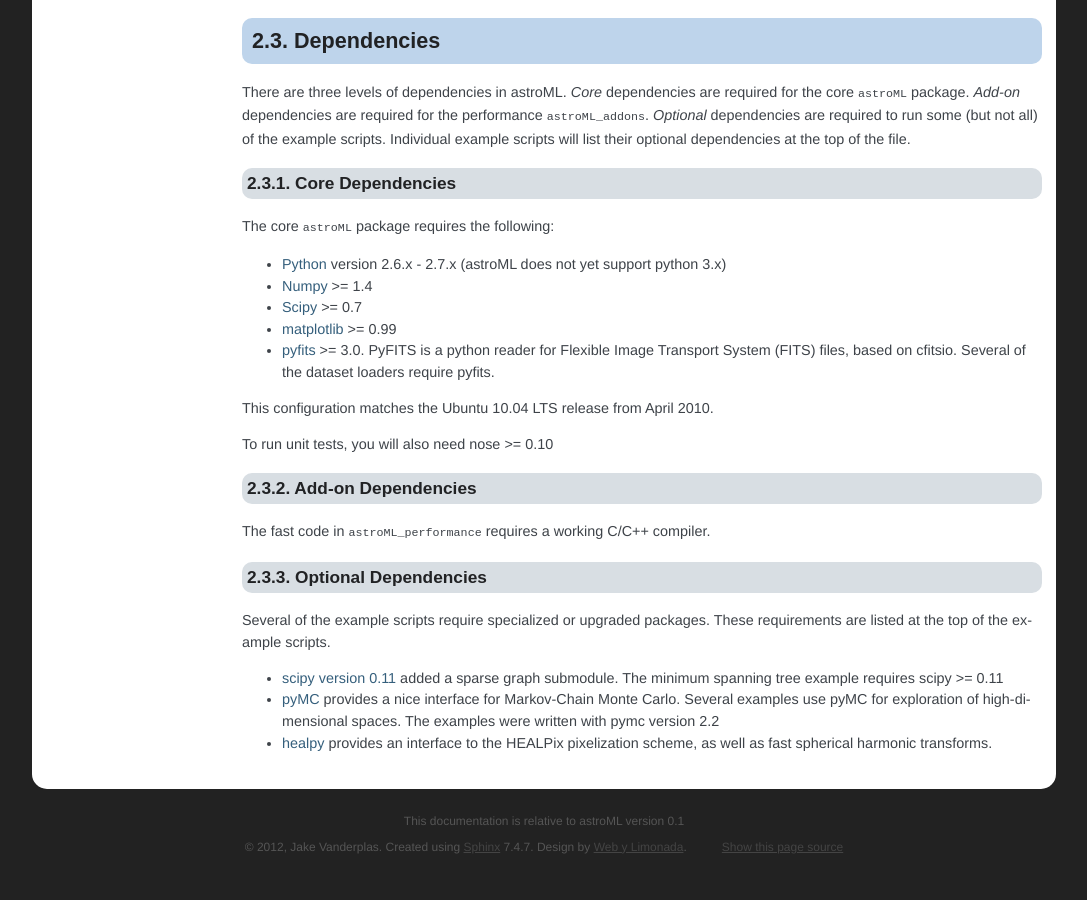
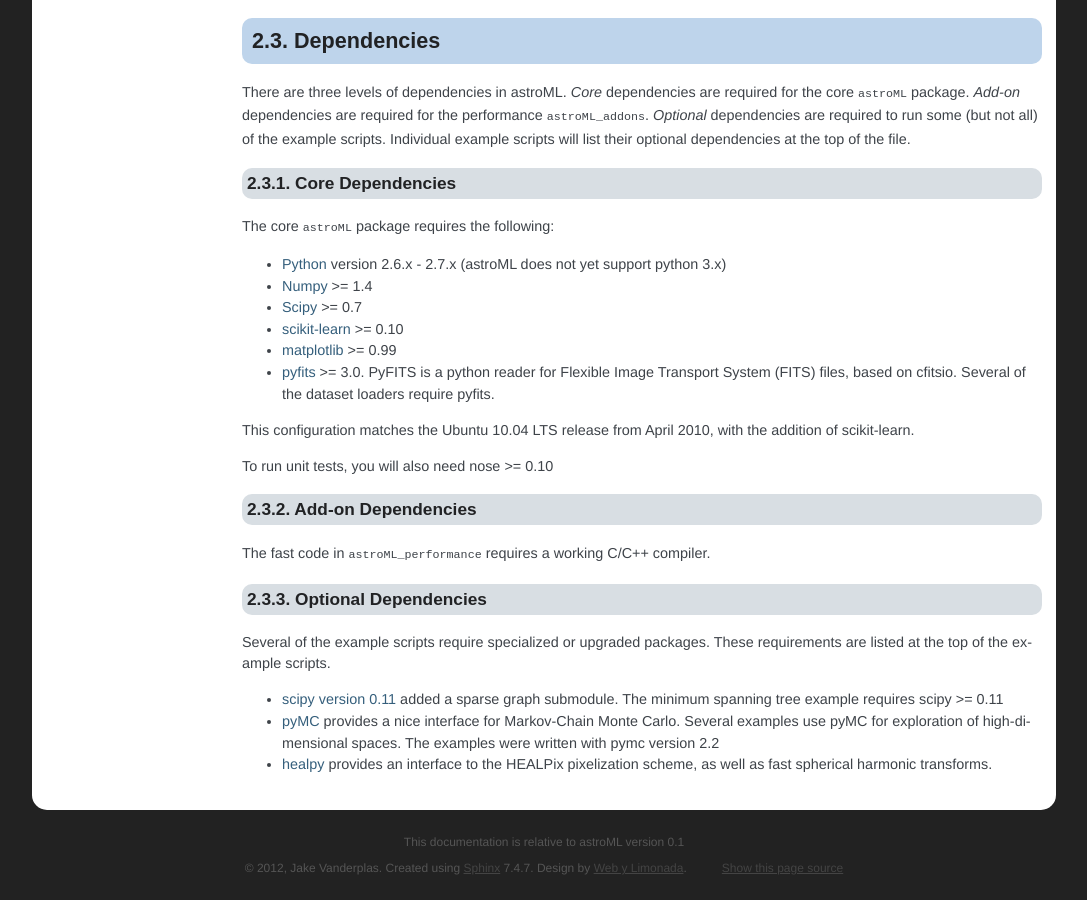
Before and after one commit to astroML/astroML, a Sphinx documentation site: the page built from doc/user_guide/installation.rst, in a window 1280 px wide and 900 px high, scrolled down 1403 px. Shown: the whole window, without its empty margins (96-1183 px from the left). Built offline with Sphinx 7.4.7, drawn with Linux system fonts in a browser that asks for light colours; formulas are drawn with MathJax 3; pages that are not in the unit, such as notebooks, are missing from menus; comment, search, counter and statistics services are not loaded; before the commit the page ends 2282 px from its top, so only the background shows below that.

Commit message:
DOC: add scikit-learn in dependency list

```diff
--- a/doc/user_guide/installation.rst
+++ b/doc/user_guide/installation.rst
@@ -98,13 +98,15 @@
   (astroML does not yet support python 3.x)
 - `Numpy <http://numpy.scipy.org/>`_ >= 1.4
 - `Scipy <http://www.scipy.org/>`_ >= 0.7
+- `scikit-learn <http://scikit-learn.org/>`_ >= 0.10
 - `matplotlib <http://matplotlib.org/>`_ >= 0.99
 - `pyfits <http://www.stsci.edu/institute/software_hardware/pyfits>`_ >= 3.0.
   PyFITS is a python reader for Flexible Image Transport
   System (FITS) files, based on cfitsio.  Several of the dataset loaders
   require pyfits.
 
-This configuration matches the Ubuntu 10.04 LTS release from April 2010.
+This configuration matches the Ubuntu 10.04 LTS release from April 2010,
+with the addition of scikit-learn.
 
 To run unit tests, you will also need nose >= 0.10
 
```
Also changed, not shown: README.rst (+5 -3 lines).
